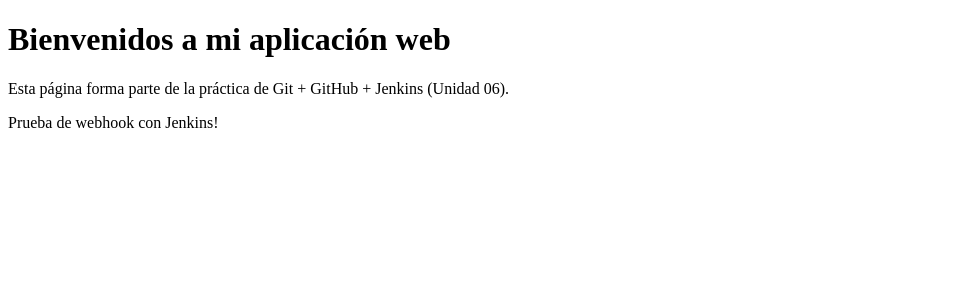
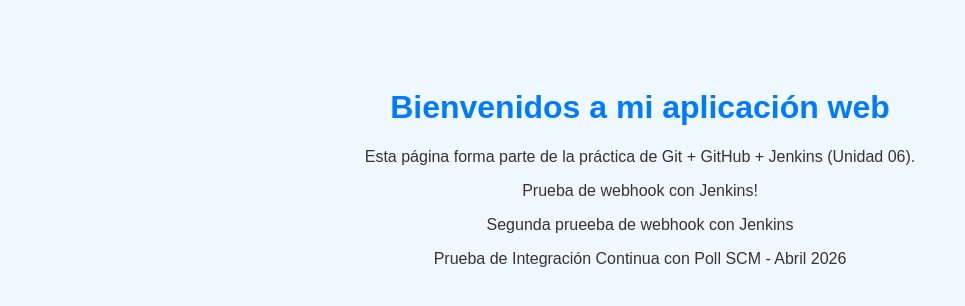
Before and after one commit to gianniev/unidad06, a plain HTML site: page index.html in a window 1280 px wide. Shown: the whole page, without its empty margins (0-965 px from the left). Drawn offline with Linux system fonts and the light colour scheme.

Commit message:
test: prueba poll scm para jenkins

```diff
--- a/index.html
+++ b/index.html
@@ -4,11 +4,13 @@
     <meta charset="UTF-8">
     <meta name="viewport" content="width=device-width, initial-scale=1.0">
     <title>Mi Aplicación Web</title>
-    <link rel="stylesheet" href="style.css">
+    <link rel="stylesheet" href="styles.css">
 </head>
 <body>
     <h1>Bienvenidos a mi aplicación web</h1>
     <p>Esta página forma parte de la práctica de Git + GitHub + Jenkins (Unidad 06).</p>
     <p>Prueba de webhook con Jenkins!</p>
+    <p>Segunda prueeba de webhook con Jenkins</p>
+    <p>Prueba de Integración Continua con Poll SCM - Abril 2026</p>
 </body>
 </html>
```
